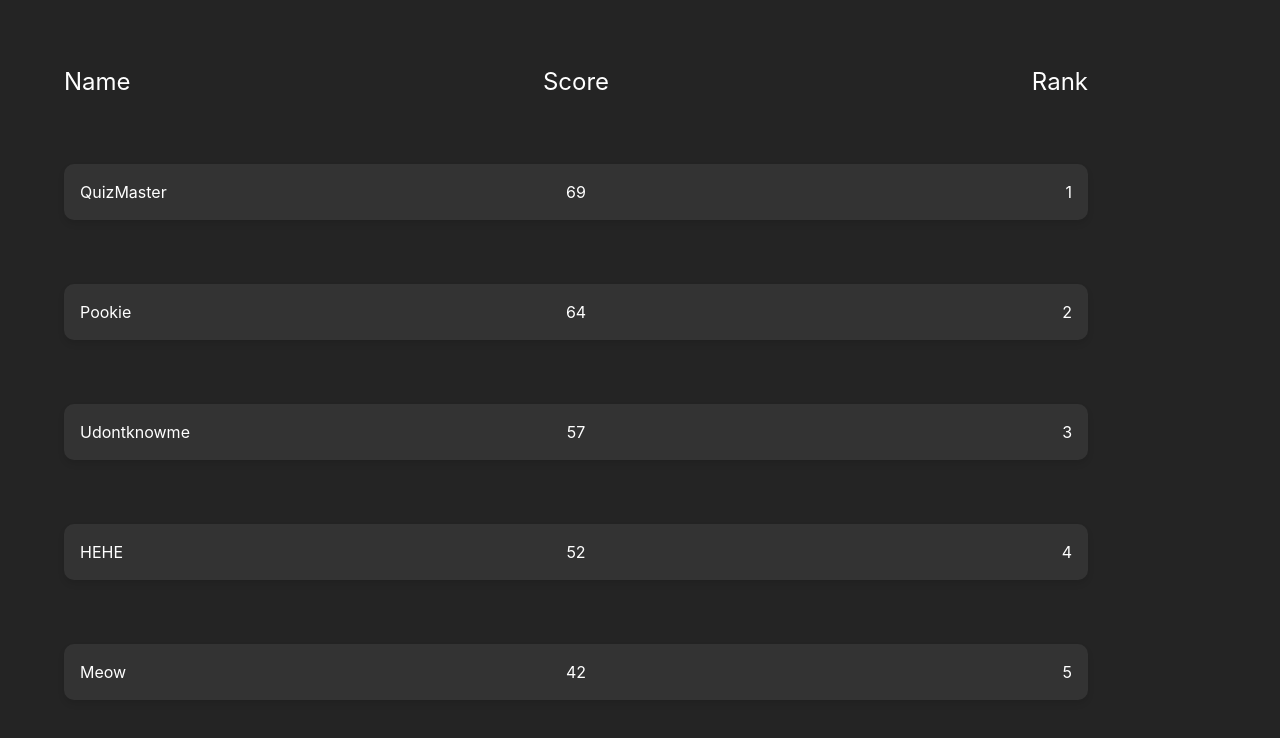
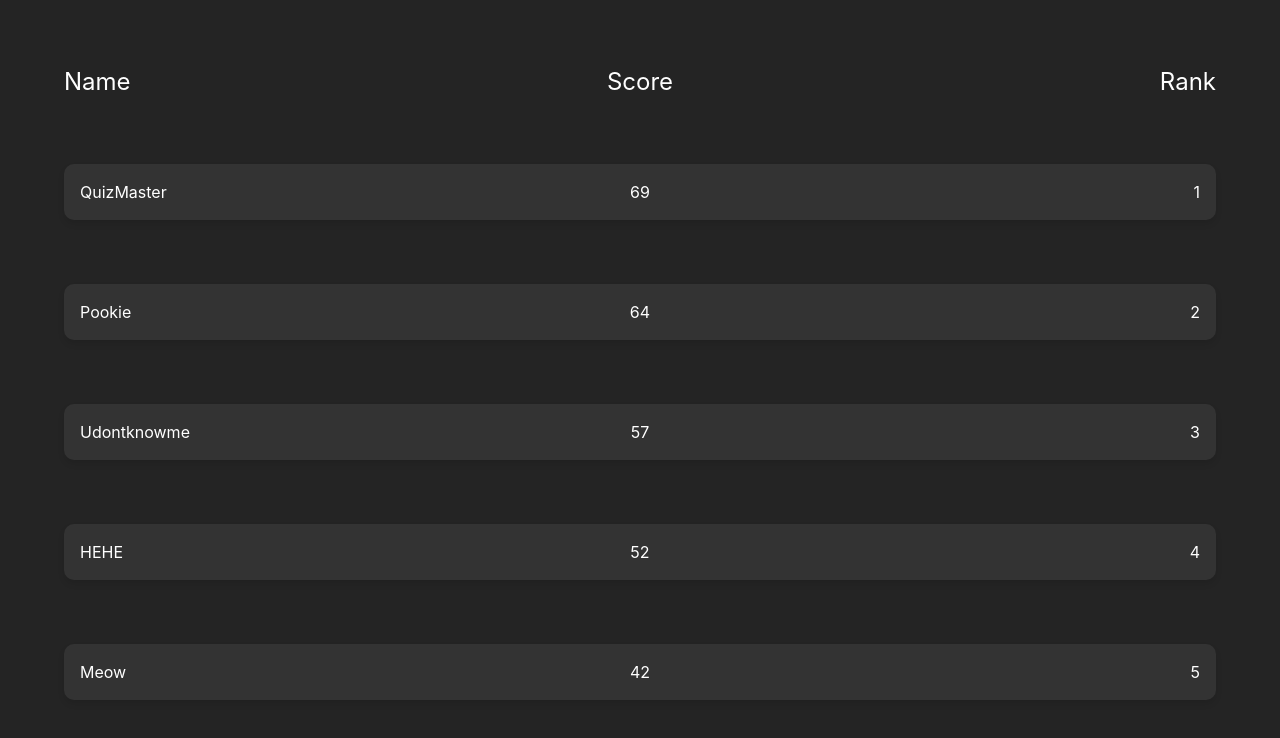
Before and after one commit to pranjal-kumar-0/Dumbify, a React (Vite) app: page / in a window 1280 px wide. Shown: the top 738 px of the page. Built offline with nearby package versions, Linux system fonts and the light colour scheme.

Commit message:
centered leaderboard

```diff
--- a/src/Leaderboard/Leaderboard.module.css
+++ b/src/Leaderboard/Leaderboard.module.css
@@ -1,6 +1,6 @@
 @import url('https://fonts.googleapis.com/css2?family=Poppins:ital,wght@0,100;0,200;0,300;0,400;0,500;0,600;0,700;0,800;0,900;1,100;1,200;1,300;1,400;1,500;1,600;1,700;1,800;1,900&display=swap');
-
-/* *{
+/*
+*{
     justify-items: center;
 } */
 
@@ -8,6 +8,7 @@
     font-family: "Poppins", serif;
     display: flex;
     flex-direction: row;
+    justify-content: center; /* Center horizontally */
     gap: 1em; /* Space between each row */
     width: 100%;
     padding: 2% 0;
@@ -20,7 +21,6 @@
     align-items: center;
     background-color: #333;
     color: white;
-    width: 80%; /* Adjust width to fit content */
     padding: 1em;
     border-radius: 10px; /* Rounded corners for a modern look */
     box-shadow: 0 4px 6px rgba(0, 0, 0, 0.1); /* Optional: Add shadow for depth */
@@ -34,7 +34,6 @@
     align-items: center;
     font-size: 1.5em;
     color: white;
-    width: 80%; /* Adjust width to fit content */
     padding-top: 0%;
     border-radius: 10px; /* Rounded corners for a modern look */
     border-radius: 20;
```
